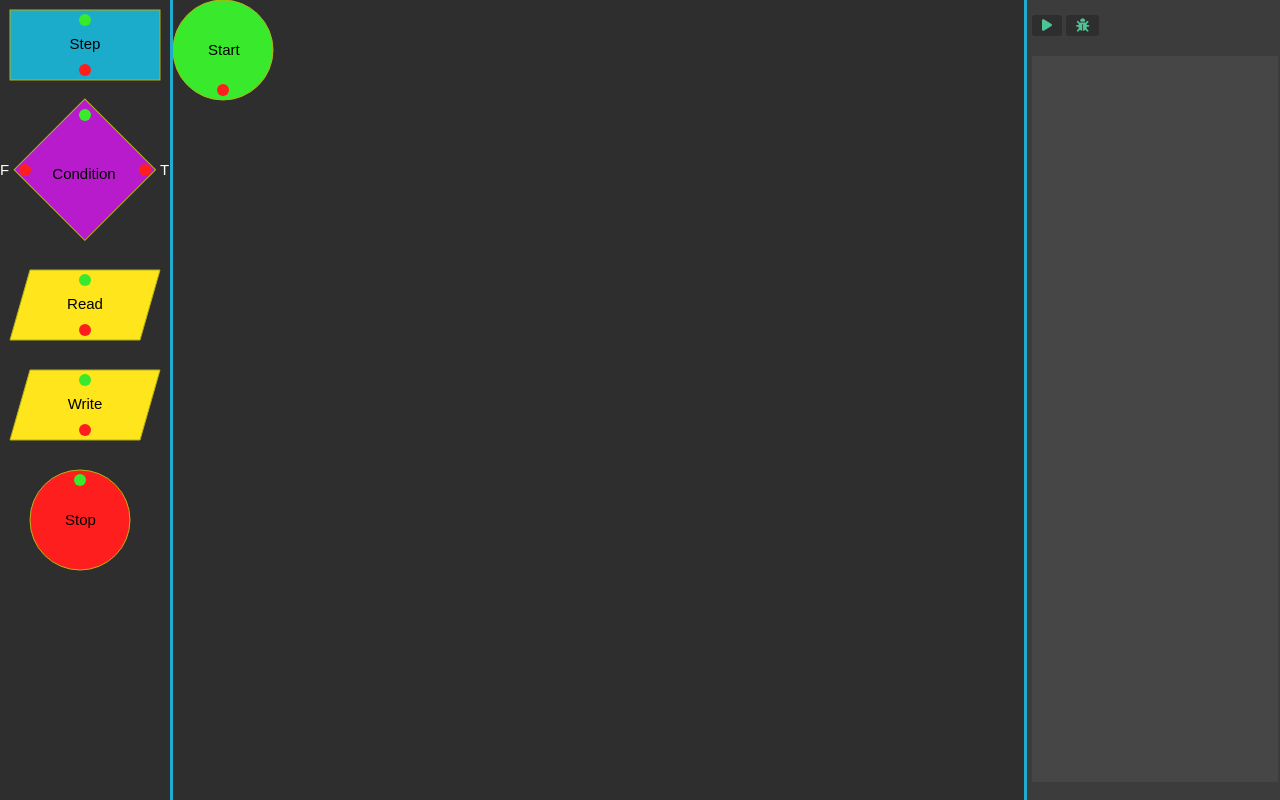
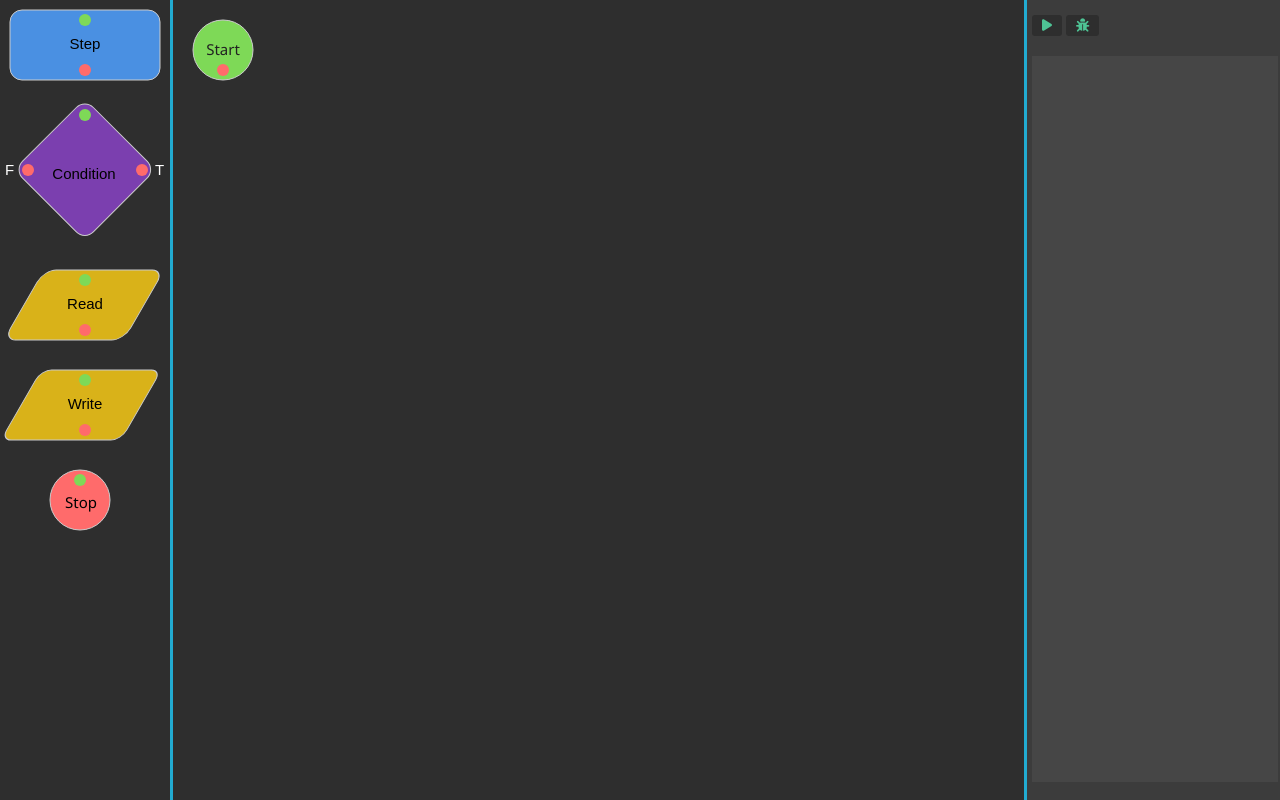
Before and after one commit to Seniru/flowcharts, a plain HTML site: page index.html in a window 1280 px wide. Drawn offline with Linux system fonts and the light colour scheme.

Commit message:
update: modern and comforting colors for nodes

```diff
--- a/index.html
+++ b/index.html
@@ -15,64 +15,71 @@
 
 <body>
 	<svg id="palette" onload="makeDraggable(evt)">
-		<g class="draggable template statement" stroke="rgb(180, 180, 20)">
-			<rect x="10" y="10" width="150px" height="70px" fill="rgb(27, 172, 204)" />
+		<g class="draggable template statement" stroke="#ccc">
+			<rect x="10" y="10" width="150" height="70" rx="12" ry="12" fill="#4A90E2" />
 			<!--text style="fill: rgb(255, 255, 255); font-family: Arial, sans-serif; font-size: 20px; white-space: pre;"
 				x="65px" y="50">Step</text-->
-			<circle class="port in" cx="85" cy="20" r="6" stroke-width="0px" fill="rgb(57, 233, 44)"></circle>
-			<circle class="port out" cx="85" cy="70" r="6" stroke-width="0px" fill="rgb(255, 30, 30)"></circle>
+			<circle class="port in" cx="85" cy="20" r="6" stroke-width="0px" fill="#7ED957"></circle>
+			<circle class="port out" cx="85" cy="70" r="6" stroke-width="0px" fill="#FF6B6B"></circle>
 			<foreignObject x="10px" y="35px" width="150px" height="30px">
 				<input type="text" value="Step" xmlns="http://www.w3.org/1999/xhtml" disabled>
 			</foreignObject>
 		</g>
 
-		<g class="draggable template conditional" stroke="rgb(180, 180, 20)">
-			<rect x="130px" y="10px" width="100px" height="100px" transform="rotate(45)" fill="rgb(183, 27, 204)" />
-			<circle class="port in" cx="85" cy="115px" r="6" stroke-width="0px" fill="rgb(57, 233, 44)"></circle>
-			<circle class="port out conditional-true" cx="25px" cy="170px" r="6" stroke-width="0px" fill="rgb(255, 30, 30)"></circle>
-			<circle class="port out conditional-false" cx="145px" cy="170px" r="6" stroke-width="0px" fill="rgb(255, 30, 30)"></circle>
-			<text style="fill: rgb(255, 255, 255); font-family: Arial, sans-serif; font-size: 15px; white-space: pre;" stroke-width="0"
-				x="0" y="175">F</text>
-			<text style="fill: rgb(255, 255, 255); font-family: Arial, sans-serif; font-size: 15px; white-space: pre;" stroke-width="0"
-				x="160" y="175">T</text>
+		<g class="draggable template conditional" stroke="#ccc">
+			<rect x="130px" y="10px" width="100px" height="100px" transform="rotate(45)" fill="#7B3FAF" rx="12"
+				ry="12" />
+			<circle class="port in" cx="85" cy="115px" r="6" stroke-width="0px" fill="#7ED957"></circle>
+			<circle class="port out conditional-true" cx="28px" cy="170px" r="6" stroke-width="0px" fill="#FF6B6B">
+			</circle>
+			<circle class="port out conditional-false" cx="142px" cy="170px" r="6" stroke-width="0px" fill="#FF6B6B">
+			</circle>
+			<text style="fill: rgb(255, 255, 255); font-family: Arial, sans-serif; font-size: 15px; white-space: pre;"
+				stroke-width="0" x="5" y="175">F</text>
+			<text style="fill: rgb(255, 255, 255); font-family: Arial, sans-serif; font-size: 15px; white-space: pre;"
+				stroke-width="0" x="155" y="175">T</text>
 			<foreignObject x="30px" y="165px" width="108px" height="30px">
 				<input type="text" value="Condition" xmlns="http://www.w3.org/1999/xhtml" disabled>
 			</foreignObject>
 		</g>
 
-		<g class="draggable template input" stroke="rgb(180, 180, 20)">
-			<polygon points="30 270 160 270 140 340 10 340" fill="rgb(255, 229, 28)" />
-			<circle class="port in" cx="85" cy="280" r="6" stroke-width="0px" fill="rgb(57, 233, 44)"></circle>
-			<circle class="port out" cx="85" cy="330" r="6" stroke-width="0px" fill="rgb(255, 30, 30)"></circle>
+		<g class="draggable template input" stroke="#ccc">
+			<rect x="200" y="270" width="120" height="70" rx="12" ry="12" fill="#D9B219" transform="skewX(-30)" />
+			<circle class="port in" cx="85" cy="280" r="6" stroke-width="0px" fill="#7ED957"></circle>
+			<circle class="port out" cx="85" cy="330" r="6" stroke-width="0px" fill="#FF6B6B"></circle>
 			<foreignObject x="10px" y="295px" width="150px" height="30px">
 				<input type="text" value="Read" xmlns="http://www.w3.org/1999/xhtml" disabled>
 			</foreignObject>
 		</g>
 
-		<g class="draggable template output" stroke="rgb(180, 180, 20)">
-			<polygon points="30 370 160 370 140 440 10 440" fill="rgb(255, 229, 28)" />
-			<circle class="port in" cx="85" cy="380" r="6" stroke-width="0px" fill="rgb(57, 233, 44)"></circle>
-			<circle class="port out" cx="85" cy="430" r="6" stroke-width="0px" fill="rgb(255, 30, 30)"></circle>
+
+
+		<g class="draggable template output" stroke="#ccc">
+			<rect x="255" y="370" width="120" height="70" rx="10" ry="10" fill="#D9B219" transform="skewX(-30)" />
+			<circle class="port in" cx="85" cy="380" r="6" stroke-width="0px" fill="#7ED957"></circle>
+			<circle class="port out" cx="85" cy="430" r="6" stroke-width="0px" fill="#FF6B6B"></circle>
 			<foreignObject x="10px" y="395px" width="150px" height="30px">
 				<input type="text" value="Write" xmlns="http://www.w3.org/1999/xhtml" disabled>
 			</foreignObject>
 		</g>
 
-		<g class="draggable template stop" stroke="rgb(180, 180, 20)">
-			<circle cx="80" cy="520" r="50" fill="rgb(255, 30, 30)" />
-			<text style="font-family: Arial, sans-serif; font-size: 15px; white-space: pre;"
-				x="65" y="525" stroke-width="0px">Stop</text>
-			<circle class="port in" cx="80" cy="480" r="6" stroke-width="0px" fill="rgb(57, 233, 44)"></circle>
+		<g class="draggable template stop" stroke="#ccc">
+			<circle cx="80" cy="500" r="30" fill="#FF6B6B" />
+			<text style="font-family: Segoe UI, Arial, sans-serif; font-size: 15px; white-space: pre;" x="65" y="508"
+				stroke-width="0px">Stop</text>
+			<circle class="port in" cx="80" cy="480" r="6" stroke-width="0px" fill="#7ED957"></circle>
 		</g>
 	</svg>
 
-	<svg id="chart" onload="makeDraggable(evt)" stroke="rgb(180, 180, 20)">
+	<svg id="chart" onload="makeDraggable(evt)" stroke="#ccc">
 		<g id="view" transform="translate(0 0) scale(1)">
 			<g class="draggable start begin">
-				<circle cx="50" cy="50" r="50" fill="rgb(57, 233, 44)" />
-				<text style="font-family: Arial, sans-serif; font-size: 15px; white-space: pre;"
-					x="35" y="55" stroke-width="0px">Start</text>
-				<circle class="port out" cx="50" cy="90" r="6" stroke-width="0px" fill="rgb(255, 30, 30)"></circle>
+				<circle cx="50" cy="50" r="30" fill="#7ED957" />
+				<text style="font-family: Segoe UI, Arial, sans-serif; font-size: 15px;" text-anchor="middle"
+					fill="#222" x="50" y="55" stroke-width="0px">
+					Start
+				</text>
+				<circle class="port out" cx="50" cy="70" r="6" stroke-width="0px" fill="#FF6B6B"></circle>
 			</g>
 		</g>
 	</svg>
```
